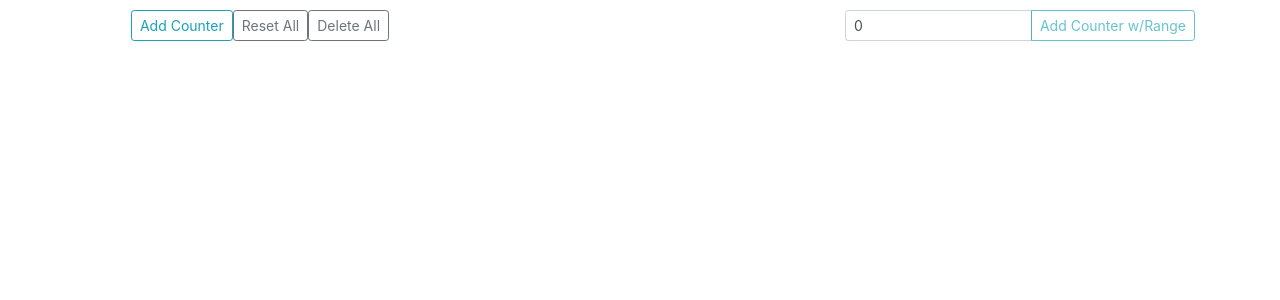
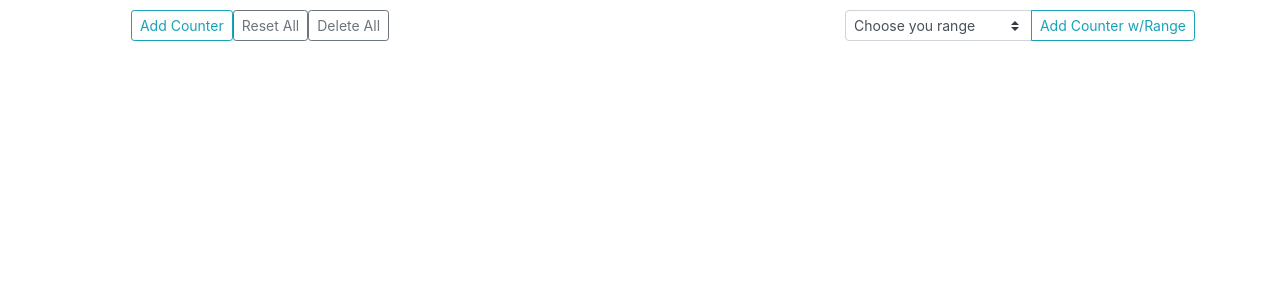
Before and after one commit to olgabresheva/counterscentral, a React (Create React App) app: page / in a window 1280 px wide. Shown: the top 300 px of the page. Built offline with nearby package versions, Linux system fonts and the light colour scheme.

Commit message:
updated input to Select with defined range

```diff
--- a/src/App.js
+++ b/src/App.js
@@ -4,6 +4,7 @@ import {uuid} from "uuidv4";
 import CounterList from "./CounterList";
 import "bootstrap/dist/css/bootstrap.min.css";
 import CounterRangeBtn from "./CounterRangeBtn";
+// import {Alert} from "react-bootstrap";
 
 function App() {
 
@@ -62,13 +63,13 @@ function App() {
     const [showRangeCounter, setShowRangeCounter] = useState(false);
     const [rangeOfBtns, setRangeOfBtns] = useState([[]]);
     const [indexBtn, setIndexBtn] = useState(0);
-    const [disabledAddBtn, setDisabledAddbtn] = useState(true);
+    // const [disabledAddBtn, setDisabledAddbtn] = useState(true);
     // const [showAlert, setShowAlert] = useState(false)
 
     const setRangeEnableBtn = (e) => {
         setRange(e.target.value);
-        if (range > 0) {setDisabledAddbtn(false)}
-        else setDisabledAddbtn(true);
+        // if (range > 0) {setDisabledAddbtn(false)}
+        // else setDisabledAddbtn(true)
     }
 
     const setRangeBtn = () => {
@@ -87,7 +88,7 @@ function App() {
         setIndexBtn(indexBtn + 1);
         setRange(0);
         setCountCustom(0);
-        setDisabledAddbtn(true);
+        // setDisabledAddbtn(true);
         setCustomCount(true);
     }
 
@@ -115,16 +116,35 @@ function App() {
                         <button className="btn btn-outline-secondary btn-sm" onClick={deleteAll}>Delete All</button>
                     </div>
                     <div className="col-md-4 offset-md-4">
-                        <div className="input-group mb-3 input-group-sm">
-                            <input type="number" className="form-control" placeholder="Add your range"
-                                   value={range} onChange={setRangeEnableBtn}/>
+                        {/*<div className="input-group mb-3 input-group-sm">*/}
+                        {/*    <input type="number" className="form-control" placeholder="Add your range"*/}
+                        {/*           value={range} onChange={setRangeEnableBtn}/>*/}
+                        {/*    <div className="input-group-append">*/}
+                        {/*        <button className="btn btn-outline-info btn-sm" type="button"*/}
+                        {/*                id="button-addon2" disabled={disabledAddBtn} onClick={addWithRange}>Add Counter*/}
+                        {/*            w/Range*/}
+                        {/*        </button>*/}
+                        {/*    </div>*/}
+                        {/*    /!*{showAlert && <Alert variant="secondary">Please use positive values</Alert>}*!/*/}
+                        {/*</div>*/}
+                        <div className="input-group">
+                            <select className="custom-select custom-select-sm" id="inputGroupSelect04"
+                                    aria-label="Example select with button addon" value={range} onChange={setRangeEnableBtn}>
+                                <option selected>Choose you range</option>
+                                <option value="1">1</option>
+                                <option value="2">2</option>
+                                <option value="3">3</option>
+                                <option value="4">4</option>
+                                <option value="5">5</option>
+                                <option value="6">6</option>
+                                <option value="7">7</option>
+                                <option value="8">8</option>
+                                <option value="9">9</option>
+                                <option value="10">10</option>
+                            </select>
                             <div className="input-group-append">
-                                <button className="btn btn-outline-info btn-sm" type="button"
-                                        id="button-addon2" disabled={disabledAddBtn} onClick={addWithRange}>Add Counter
-                                    w/Range
-                                </button>
+                                <button className="btn btn-outline-info btn-sm" type="button" onClick={addWithRange}>Add Counter w/Range</button>
                             </div>
-                            {/*{showAlert && <Alert variant="secondary">Please use positive values</Alert>}*/}
                         </div>
                     </div>
                 </div>
```
